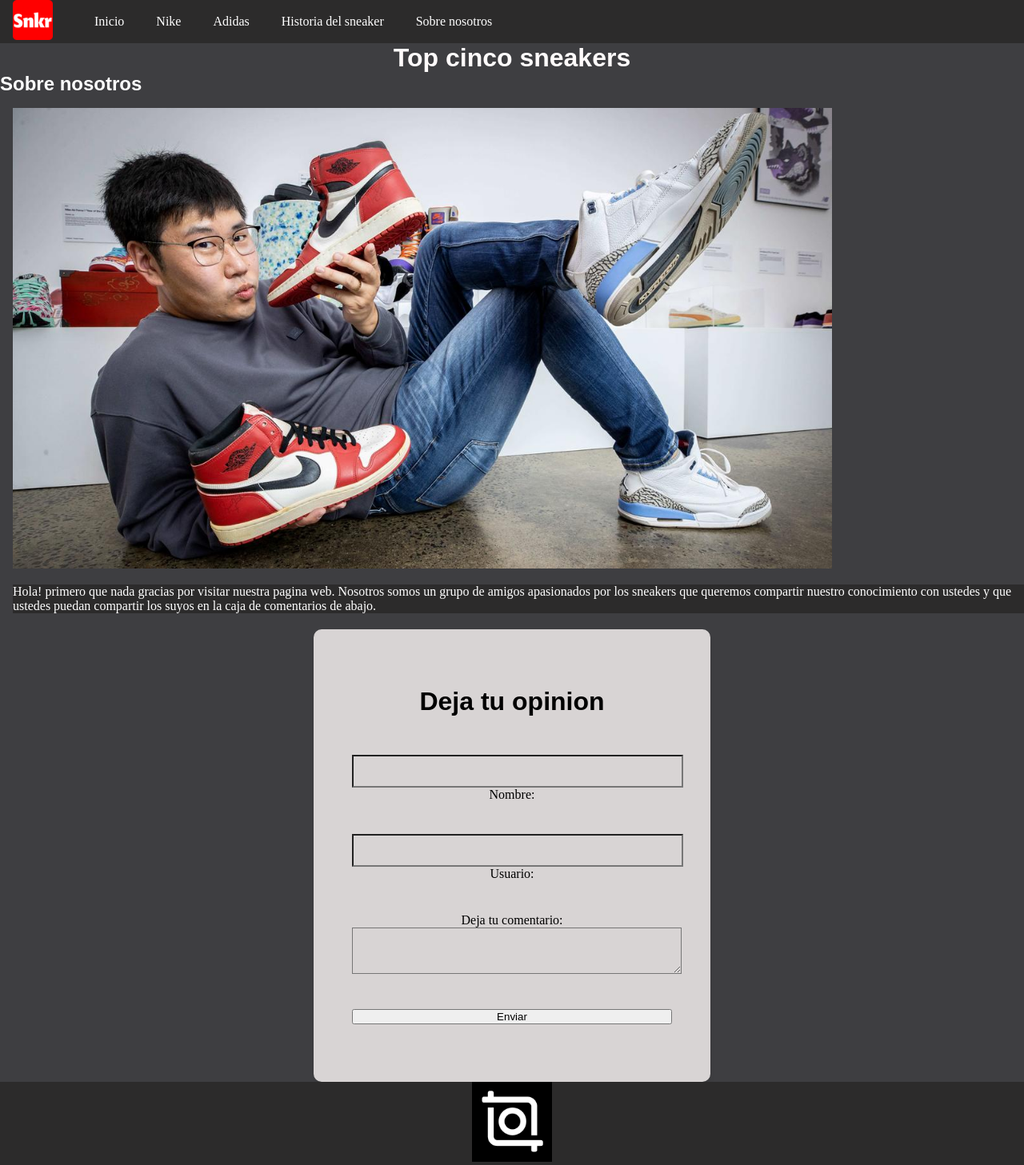
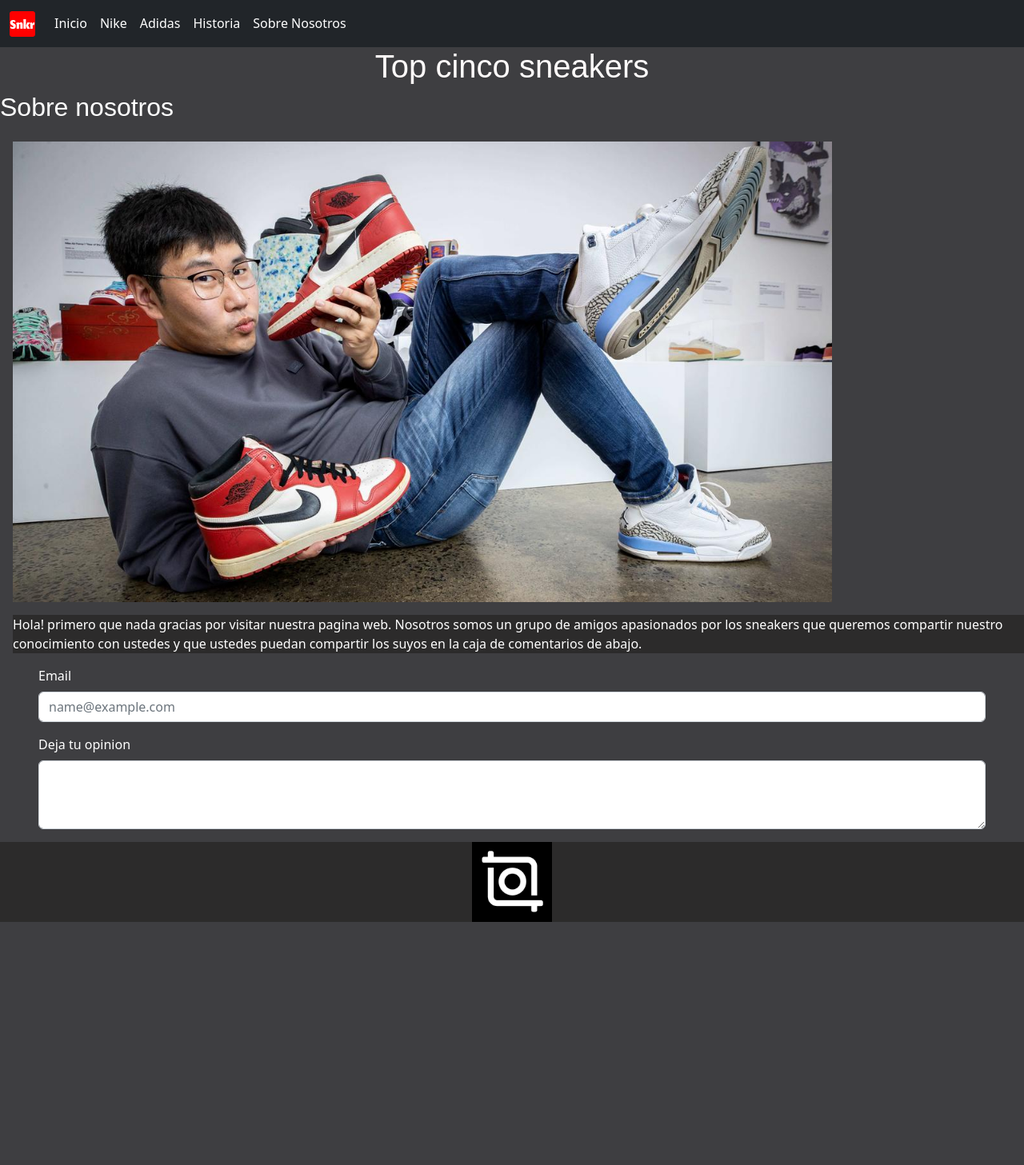
Before and after one commit to AgustinDieux/top-cinco-sneakers, a plain HTML site: page pages/sobre-nosotros.html in a window 1280 px wide. Shown: the whole page at 80% size. After the commit the page ends 1153 px from the top, so only its background shows below. Drawn offline with nearby package versions, Linux system fonts and the light colour scheme.

Commit message:
agrego bootstrap a toda la pagina y formulario

```diff
--- a/css/style.css
+++ b/css/style.css
@@ -13,10 +13,8 @@ header {
 
 }
 /* navegacion */
-.header__nav {
-    display: flex;
-    flex-wrap: wrap;
-    background-color: rgb(44, 43, 43);
+.nav-link{
+    color: white !important;
 }
 /* logo de la navegacion */
 .nav__logo {
@@ -175,6 +173,11 @@ p {
     margin-left: 16px;
 }
 /* formulario */
+
+
+.form-label{
+    color: white;
+}
 
 .form {
     background-color: rgb(216, 212, 212);
--- a/pages/sobre-nosotros.html
+++ b/pages/sobre-nosotros.html
@@ -5,61 +5,61 @@
     <meta http-equiv="X-UA-Compatible" content="IE=edge">
     <meta name="viewport" content="width=device-width, initial-scale=1.0">
     <link rel="shortcut icon" href="../resources/apple-touch-icon.png" type="image/x-icon">
+    <!-- CSS boostrap -->
+    <link href="https://cdn.jsdelivr.net/npm/bootstrap@5.2.0-beta1/dist/css/bootstrap.min.css" rel="stylesheet" integrity="sha384-0evHe/X+R7YkIZDRvuzKMRqM+OrBnVFBL6DOitfPri4tjfHxaWutUpFmBp4vmVor" crossorigin="anonymous">
     <link rel="stylesheet" href="../css/style.css">
     <title>Top 5 sneakers</title><!-- titulo -->
 </head>
 <body><!-- todo el contenido de la pagina -->
     <header>
-        <nav class="header__nav"><!-- navegacion -->
-            <a href="../index.html"><img class="nav__logo" src="../resources/android-chrome-512x512.png" alt="logo de la pagina"></a><!-- logo de la pagina -->
-            <ul class="header__lista"><!-- secciones de la pagina -->
-                <div class="header__inicio">
-                    <li class="header__intem"><a href="../index.html">Inicio</a></li><!-- secciones de la pagina -->
-                </div>
-                <div class="header__nike">
-                    <li class="header__intem"><a href="nike.html">Nike</a></li>
-                </div>
-                <div class="header__adidas">
-                    <li class="header__intem"><a href="adidas.html">Adidas</a></li>
-                </div>
-                <div class="header__historia">
-                    <li class="header__intem"><a href="historiasnkr.html">Historia del sneaker</a></li>
-                </div>
-                <div class="header__nosotros">
-                    <li class="header__intem"><a href="#">Sobre nosotros</a></li>
-                </div>
-            </ul>
-        </nav>
+        <nav class="navbar navbar-expand-lg bg-dark">
+            <div class="container-fluid">
+              <a class="navbar-brand" href="../index.html"><img src="../resources/favicon-32x32.png" alt="logo"></a>
+              <button class="navbar-toggler" type="button" data-bs-toggle="collapse" data-bs-target="#navbarNav" aria-controls="navbarNav" aria-expanded="false" aria-label="Toggle navigation">
+                <span class="navbar-toggler-icon"></span>
+              </button>
+              <div class="collapse navbar-collapse" id="navbarNav">
+                <ul class="navbar-nav">
+                  <li class="nav-item">
+                    <a class="nav-link active" aria-current="page" href="../index.html">Inicio</a>
+                  </li>
+                  <li class="nav-item">
+                    <a class="nav-link" href="nike.html">Nike</a>
+                  </li>
+                  <li class="nav-item">
+                    <a class="nav-link" href="adidas.html">Adidas</a>
+                  </li>
+                  <li class="nav-item">
+                    <a class="nav-link" href="historiasnkr.html">Historia</a>
+                  </li>
+                  <li class="nav-item">
+                    <a class="nav-link" href="sobre-nosotros.html">Sobre Nosotros</a>
+                  </li>
+                </ul>
+              </div>
+            </div>
+          </nav>
         <h1>Top cinco sneakers</h1><!-- titulo de la pagina -->
     </header>
     <main><!-- contenido principal de la pagina -->
         <h2 class="titulo__nostros">Sobre nosotros</h2><!-- subtitulo de la pagina -->
         <img class="img__sobrenosotros" src="../resources/sobre_nosotros.jpg" alt="sobre nosotros"><!-- imagen principal -->
         <p class="parrafo__nosotros">Hola! primero que nada gracias por visitar nuestra pagina web. Nosotros somos un grupo de amigos apasionados por los sneakers que queremos compartir nuestro conocimiento con ustedes y que ustedes puedan compartir los suyos en la caja de comentarios de abajo.</p><!-- quienes somos -->
-        <form class="form">
-            <h2 class="form__title">Deja tu opinion</h2>
-            <div class="form__container">
-                <div>
-                    <input type="text" id="name" class="form__imput" placeholder="">
-                    <label for="name" class="form__label">Nombre:</label>
-                    <span class="form__line"></span>
-                </div>
-                <div>
-                    <input type="text" id="user" class="form__imput" placeholder="">
-                    <label for="user" class="form__label">Usuario:</label>
-                    <span class="form__line"></span>
-                </div>
-                <div>
-                    <label for="comentarios" class="form__label">Deja tu comentario:</label>
-                    <textarea class="form__imput"></textarea>
-                    <span class="form__line"></span>
-                </div>
-                <input type="submit" class="form__submit" value="Enviar">
+        <section class="mx-5">
+            <div class="mb-3">
+                <label for="exampleFormControlInput1" class="form-label">Email</label>
+                <input type="email" class="form-control" id="exampleFormControlInput1" placeholder="name@example.com">
             </div>
-        </form>
+            <div class="mb-3">
+                <label for="exampleFormControlTextarea1" class="form-label">Deja tu opinion</label>
+                <textarea class="form-control" id="exampleFormControlTextarea1" rows="3"></textarea>
+            </div>
+        </section>
     </main>
     <footer><!-- pie de pagina -->
         <a href="https://www.instagram.com/top5snkrs/" target="_blank"><img class="footer__socialmedia" src="../resources/logo_instagram.jpg" alt="instagram"></a><!-- redes sociales -->
     </footer>
+    <!-- JavaScript Bundle with Popper -->
+    <script src="https://cdn.jsdelivr.net/npm/bootstrap@5.2.0-beta1/dist/js/bootstrap.bundle.min.js" integrity="sha384-pprn3073KE6tl6bjs2QrFaJGz5/SUsLqktiwsUTF55Jfv3qYSDhgCecCxMW52nD2" crossorigin="anonymous"></script>
 </body>
 </html>
```
Also changed, not shown: index.html (+31 -21 lines), pages/adidas.html (+31 -20 lines), pages/historiasnkr.html (+31 -20 lines), pages/nike.html (+31 -20 lines), resources/favicon-32x32.png (added).
